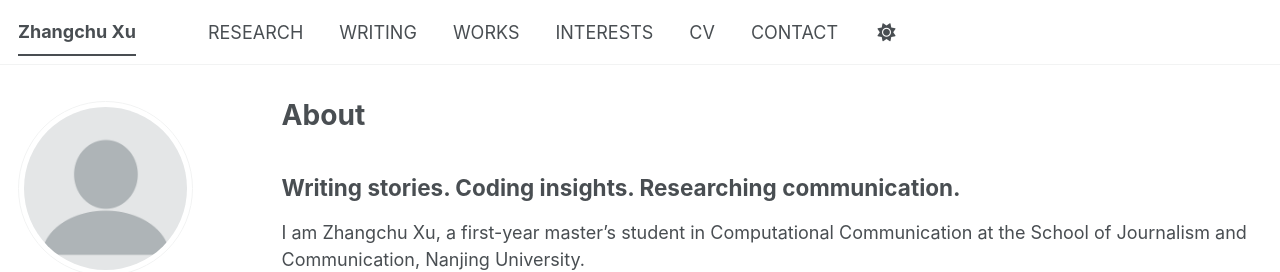
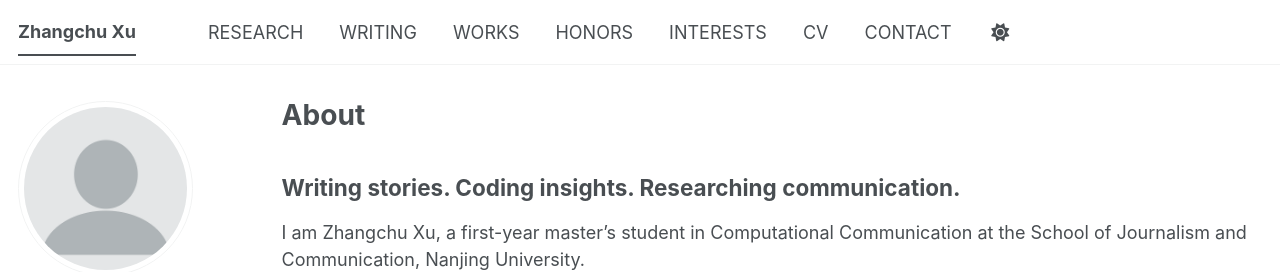
Before and after one commit to xuzhangchu0103/xuzhangchu0103.github.io, a Jekyll site: the page built from _pages/about.md, in a window 1280 px wide. Shown: the top 272 px of the page. Built offline with Jekyll 4.4.1, drawn with Linux system fonts in a browser that asks for light colours; a style sheet for code colours, icons or effects is not loaded.

Commit message:
Add 'HONORS' section to navigation

```diff
--- a/_data/navigation.yml
+++ b/_data/navigation.yml
@@ -18,6 +18,9 @@ main:
   - title: "WORKS"
     url: "/works/"
 
+  - title: "HONORS"
+    url: "/honors/"
+
   - title: "INTERESTS"
     url: "/year-archive/"
 
```
